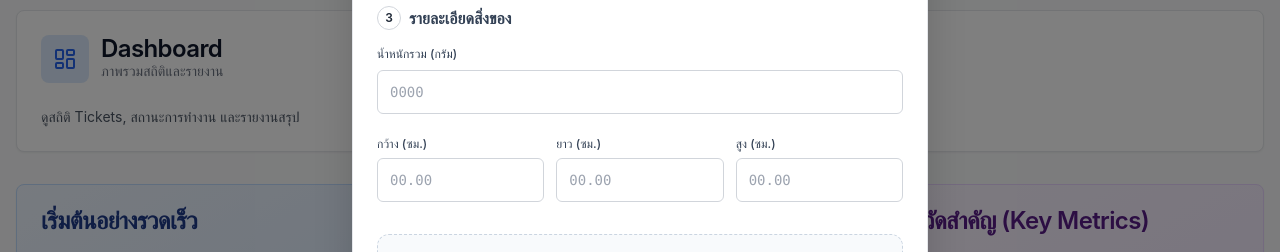
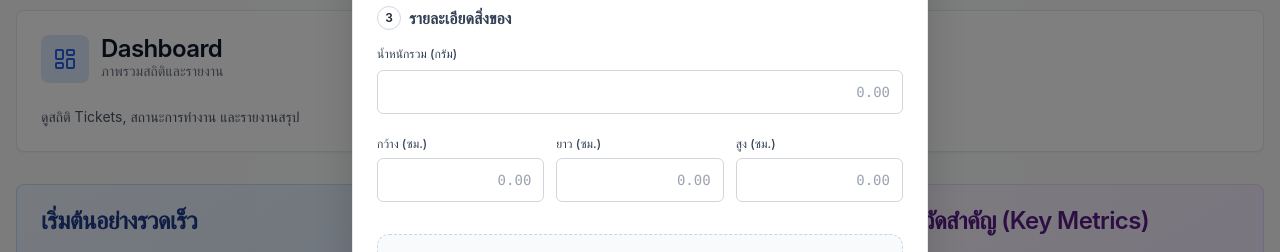
Before and after one commit to Boom2511/Intern, a Next.js app: page / in a window 1280 px wide. Both pictures are taken after a click on the button "คำนวณ EMS Jumbo". Shown: the part 374-626 px from the top of the page. Built offline with nearby package versions, Linux system fonts and the light colour scheme; no server answers.

Commit message:
fix scoll and add UX

```diff
--- a/components/ems-jumbo/EMSJumboCalculator.tsx
+++ b/components/ems-jumbo/EMSJumboCalculator.tsx
@@ -46,15 +46,37 @@ export function EMSJumboCalculator({ isOpen, onClose, initialMode = 'weight' }:
   // Form state
   const [modelId, setModelId] = useState('');
   const [actualWeight, setActualWeight] = useState('');
-  const [width, setWidth] = useState('');
-  const [length, setLength] = useState('');
-  const [height, setHeight] = useState('');
+  const [size, setSize] = useState({
+    width: '',
+    length: '',
+    height: '',
+  });
   const [destinationInput, setDestinationInput] = useState<string>('');
   const [province, setProvince] = useState<string>('');
   const [zone, setZone] = useState<number>(1);
   const [pickupService, setPickupService] = useState(false); // รับฝาก
   const [deliveryService, setDeliveryService] = useState(false); // นำจ่าย
   const [insuranceAmount, setInsuranceAmount] = useState(''); // วงเงินรับประกัน
+
+  // Helper function to format fixed decimal
+  const formatFixedDecimal = (raw: string, decimals = 2) => {
+    if (!raw) return '';
+    const num = parseInt(raw, 10);
+    return (num / Math.pow(10, decimals)).toFixed(decimals);
+  };
+
+  // Calculate volumetric weight (cm³ / 5000)
+  const calculateVolumetricWeight = useMemo(() => {
+    const w = parseFloat(formatFixedDecimal(size.width)) || 0;
+    const l = parseFloat(formatFixedDecimal(size.length)) || 0;
+    const h = parseFloat(formatFixedDecimal(size.height)) || 0;
+
+    if (w > 0 && l > 0 && h > 0) {
+      const volumetricKg = (w * l * h) / 6000;
+      return volumetricKg.toFixed(2);
+    }
+    return '0.00';
+  }, [size.width, size.length, size.height]);
 
   // Prepare model options for Combobox (memoized)
   const modelOptions: ComboboxOption[] = useMemo(() =>
@@ -173,9 +195,9 @@ export function EMSJumboCalculator({ isOpen, onClose, initialMode = 'weight' }:
     mode,
     modelId,
     actualWeight,
-    width,
-    length,
-    height,
+    width: size.width,
+    length: size.length,
+    height: size.height,
     province,
     zone,
     pickupService,
@@ -217,17 +239,17 @@ export function EMSJumboCalculator({ isOpen, onClose, initialMode = 'weight' }:
           zone,
         };
       } else {
-        if (!actualWeight || !width || !length || !height) {
+        if (!actualWeight || !size.width || !size.length || !size.height) {
           setError('กรุณากรอกข้อมูลให้ครบถ้วน');
           return;
         }
 
         input = {
           mode: 'weight',
-          actualWeight: parseFloat(actualWeight) / 1000, // Convert grams to kg
-          width: parseFloat(width),
-          length: parseFloat(length),
-          height: parseFloat(height),
+          actualWeight: parseFloat(formatFixedDecimal(actualWeight)) / 1000, // Convert grams to kg
+          width: parseFloat(formatFixedDecimal(size.width)),
+          length: parseFloat(formatFixedDecimal(size.length)),
+          height: parseFloat(formatFixedDecimal(size.height)),
           zone,
         };
       }
@@ -268,9 +290,7 @@ export function EMSJumboCalculator({ isOpen, onClose, initialMode = 'weight' }:
   const handleReset = () => {
     setModelId('');
     setActualWeight('');
-    setWidth('');
-    setLength('');
-    setHeight('');
+    setSize({ width: '', length: '', height: '' });
     setDestinationInput('');
     setProvince('');
     setZone(1);
@@ -374,32 +394,75 @@ export function EMSJumboCalculator({ isOpen, onClose, initialMode = 'weight' }:
                   <Label htmlFor="actualWeight" className="text-xs font-medium">น้ำหนักรวม (กรัม)</Label>
                   <Input
                     id="actualWeight"
-                    type="number"
-                    value={actualWeight}
-                    onChange={(e) => setActualWeight(e.target.value)}
-                    placeholder="0000"
-                    className="h-11 font-mono text-sm placeholder:text-sm"
+                    type="text"
+                    inputMode="numeric"
+                    value={formatFixedDecimal(actualWeight)}
+                    onChange={(e) => {
+                      const digitsOnly = e.target.value.replace(/\D/g, '');
+                      setActualWeight(digitsOnly);
+                    }}
+                    onWheel={(e) => e.currentTarget.blur()}
+                    placeholder="0.00"
+                    className="h-11 font-mono text-sm tabular-nums text-right"
                   />
                   {actualWeight && parseFloat(actualWeight) > 0 && (
-                    <p className="text-xs text-slate-500 font-medium">
-                      = {(parseFloat(actualWeight) / 1000).toFixed(2)} กิโลกรัม
+                    <p className="text-xs text-blue-500 font-medium">
+                     น้ำหนักจริงสิ่งของ = {(parseFloat(formatFixedDecimal(actualWeight)) / 1000).toFixed(2)} กิโลกรัม
                     </p>
                   )}
                 </div>
                 <div className="grid grid-cols-3 gap-3">
                   <div className="space-y-1">
                     <Label className="text-xs font-medium">กว้าง (ซม.)</Label>
-                    <Input type="number" value={width} onChange={(e) => setWidth(e.target.value)} placeholder="00.00" className="h-11 font-mono text-sm placeholder:text-sm" />
+                    <Input
+                      type="text"
+                      inputMode="numeric"
+                      value={formatFixedDecimal(size.width)}
+                      onChange={(e) => {
+                        const digitsOnly = e.target.value.replace(/\D/g, '');
+                        setSize(prev => ({ ...prev, width: digitsOnly }));
+                      }}
+                      onWheel={(e) => e.currentTarget.blur()}
+                      placeholder="0.00"
+                      className="h-11 font-mono text-sm tabular-nums text-right"
+                    />
                   </div>
                   <div className="space-y-1">
                     <Label className="text-xs font-medium">ยาว (ซม.)</Label>
-                    <Input type="number" value={length} onChange={(e) => setLength(e.target.value)} placeholder="00.00" className="h-11 font-mono text-sm placeholder:text-sm" />
+                    <Input
+                      type="text"
+                      inputMode="numeric"
+                      value={formatFixedDecimal(size.length)}
+                      onChange={(e) => {
+                        const digitsOnly = e.target.value.replace(/\D/g, '');
+                        setSize(prev => ({ ...prev, length: digitsOnly }));
+                      }}
+                      onWheel={(e) => e.currentTarget.blur()}
+                      placeholder="0.00"
+                      className="h-11 font-mono text-sm tabular-nums text-right"
+                    />
                   </div>
                   <div className="space-y-1">
                     <Label className="text-xs font-medium">สูง (ซม.)</Label>
-                    <Input type="number" value={height} onChange={(e) => setHeight(e.target.value)} placeholder="00.00" className="h-11 font-mono text-sm placeholder:text-sm" />
+                    <Input
+                      type="text"
+                      inputMode="numeric"
+                      value={formatFixedDecimal(size.height)}
+                      onChange={(e) => {
+                        const digitsOnly = e.target.value.replace(/\D/g, '');
+                        setSize(prev => ({ ...prev, height: digitsOnly }));
+                      }}
+                      onWheel={(e) => e.currentTarget.blur()}
+                      placeholder="0.00"
+                      className="h-11 font-mono text-sm tabular-nums text-right"
+                    />
                   </div>
                 </div>
+                {size.width && size.length && size.height && parseFloat(calculateVolumetricWeight) > 0 && (
+                  <p className="text-xs text-blue-500 font-medium">
+                    น้ำหนักปริมาตร = {calculateVolumetricWeight} กิโลกรัม
+                  </p>
+                )}
               </div>
             )}
           </section>
@@ -426,6 +489,7 @@ export function EMSJumboCalculator({ isOpen, onClose, initialMode = 'weight' }:
                 type="number"
                 value={insuranceAmount}
                 onChange={(e) => setInsuranceAmount(e.target.value)}
+                onWheel={(e) => e.currentTarget.blur()}
                 placeholder="0 - 200,000"
                 className="bg-white font-mono text-sm placeholder:text-sm h-11"
               />
```
